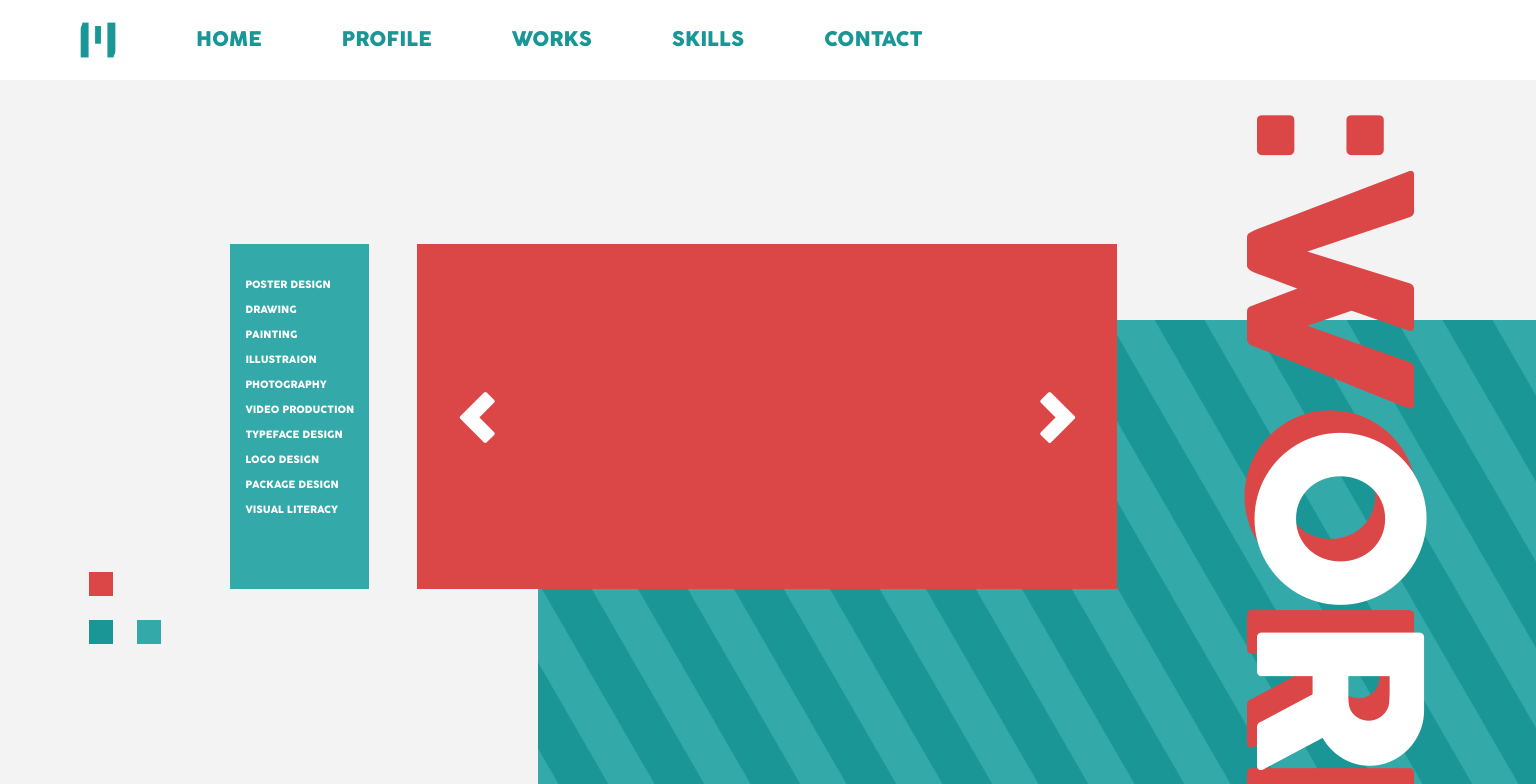
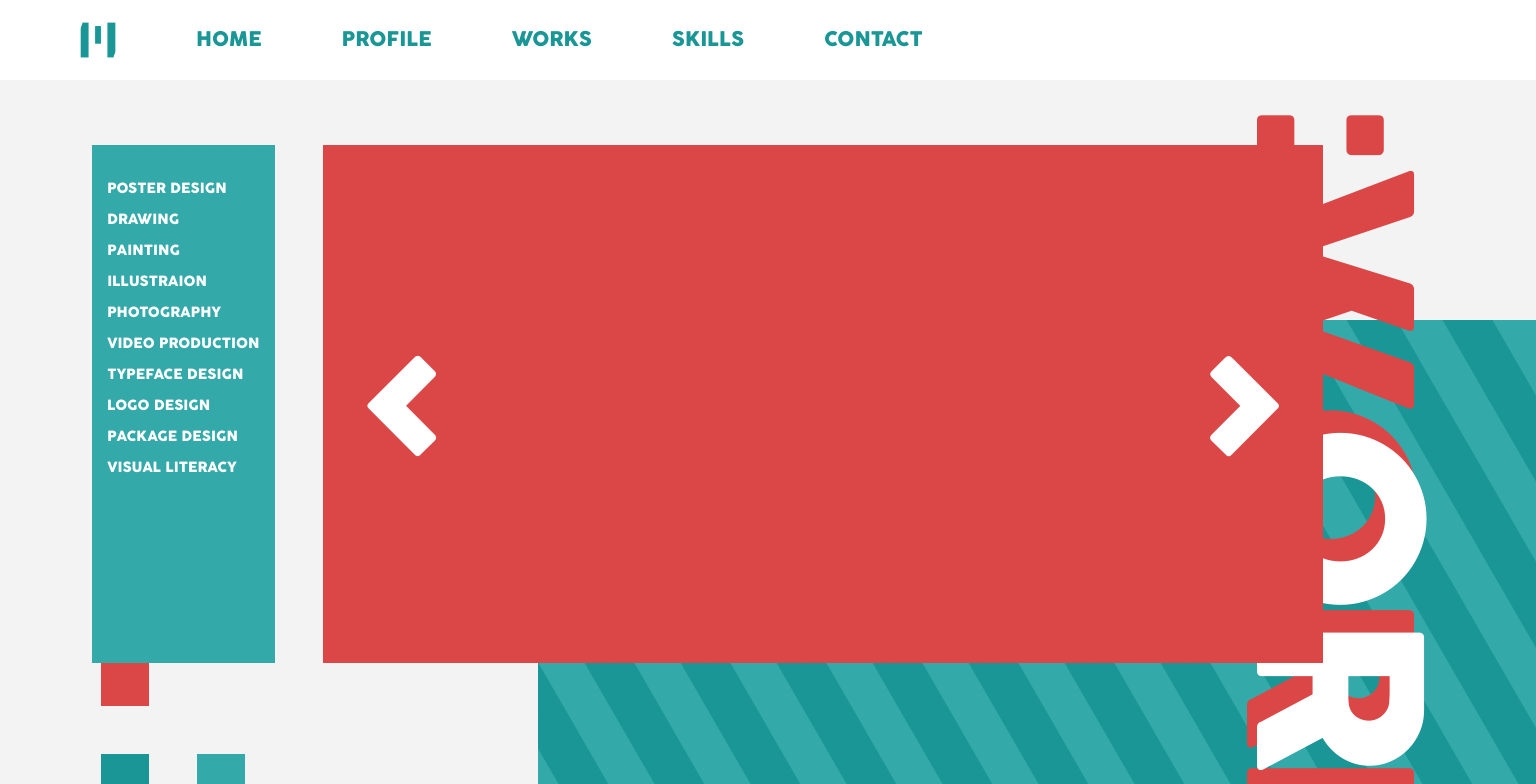
Before and after one commit to Puttaku/htrimirth, a React (Create React App) app: page /work in a window 1536 px wide. Shown: the top 784 px of the page. Built offline with nearby package versions, Linux system fonts and the light colour scheme.

Commit message:
Change FHD(1920x1080) css(s), waiting for new assign

```diff
--- a/src/Component/Home/Home.js
+++ b/src/Component/Home/Home.js
@@ -4,7 +4,7 @@ import Thumb from "../Thumbnail/Thumbnail"
 export default class Home extends Component {
     render() {
         return (
-            <div className="Card-container">
+            <div className="Card-container home">
                 <Card color="red">
                     <p className="bigtext whitetext marginBottom">MIRTH</p>
                 </Card>
--- a/src/Component/Skill/Skill.js
+++ b/src/Component/Skill/Skill.js
@@ -16,6 +16,7 @@ export default class Skill extends Component {
                     <p className="contentText whitetext">Procreate</p>
                     <p className="contentText whitetext">Pro tool</p>
                     <p className="contentText whitetext">Fontlab Studio</p>
+                    <p className="skillbreak"/>
                 </Card>
                 <Card color="red" padding skill>
                     <p className="subheadtext whitetext">SKILL</p>
@@ -26,6 +27,7 @@ export default class Skill extends Component {
                     <p className="contentText whitetext">Sound Mixing</p>
                     <p className="contentText whitetext">Drawing</p>
                     <p className="contentText whitetext">Painting</p>
+                    <p className="skillbreak"/>
                 </Card>
                 <Thumb text="SKILLS"/>
             </div>
--- a/src/Style/dot.scss
+++ b/src/Style/dot.scss
@@ -20,3 +20,14 @@
         visibility: hidden;
     }
 }
+@media only screen and (min-width : 1367px){
+    .Three-dot-container{
+        top: 98%;
+        width: 192px;
+    }
+    .sqdot{
+        width: 48px;
+        height: 48px;
+        margin: 24px;
+    }
+}
--- a/src/Style/misc.scss
+++ b/src/Style/misc.scss
@@ -91,8 +91,11 @@ $bigfontsize : 144px;
     right: calc(65% - 335px);
 }
 .skill{
-    padding-right: 20px;
+    padding-right: 60px;
     margin-left: 20px !important;
+}
+.skillbreak{
+    margin-block-start: 10px;
 }
 .picture{
     width: 700px;
@@ -130,16 +133,66 @@ $bigfontsize : 144px;
         margin-bottom: 20px;
     }
     .contentText{
-        font-size: 36px;
+        font-size: 28px;
         margin: 0;
     }
+
     .Card-container{
         top: calc(180px + (8vh));
-        left: calc(45% - 30vw);
+        right: calc(65% - 200px);
     }
-}
-@media only screen and (max-width : 1366px){
-
+    .marginBottom{
+        margin-bottom: 60px !important;
+        margin-top: 30px;
+    }
+    .home{
+        margin-top: 40px;
+        margin-left: 50px;
+    }
+    .skillPage{
+        top: calc(105px + (5vh));
+        right: calc(65% - 515px);
+    }
+    .skill{
+        padding-right: 80px;
+    }
+    .skillbreak{
+        margin-block-start: 20px;
+    }
+    .profile{
+        top: calc(255px + (5vh));
+        right: calc(65% - 400px);
+    }
+    .contact{
+        top: calc(180px + (15vh));
+        right: calc(65% - 165px);
+    }
+    .workmenutext{
+        font-size: 14px;
+        margin: 0;
+        margin-top: 5px;
+        margin-bottom: 5px;
+        cursor: pointer;
+    }
+    .workmenu{
+        padding: 15px;
+        padding-top: 28px;
+        padding-bottom: 180px;
+    }
+    .work{
+        top: calc(105px + (5vh));
+        left: 6vw;
+        right: 0;
+        height: 1em;
+    }
+    .picture{
+        width: 1000px;
+        height: 518px;
+        position: relative;
+    }
+    .nav-arrow{
+        font-size: 177px;
+    }
 }
 @media only screen and (max-width : 730px){
     .Card-container{
--- a/src/Style/thumbnail.scss
+++ b/src/Style/thumbnail.scss
@@ -5,6 +5,7 @@
     margin: 0;
     transform: rotate(90deg);
     top: 100px;
+    animation: textin 2s ease-in-out;
 }
 .thumb-container > p, .thumb-container > div{
     position: absolute;
@@ -33,3 +34,15 @@
         visibility: hidden;
     }
 }
+
+@keyframes textin{
+    0%{
+        transform: translateY(-1500px) rotate(90deg);
+    }
+    60%{
+        transform: translateY(100px) rotate(90deg);
+    }
+    100%{
+        transform: translateY(0px) rotate(90deg);
+    }
+}
```
